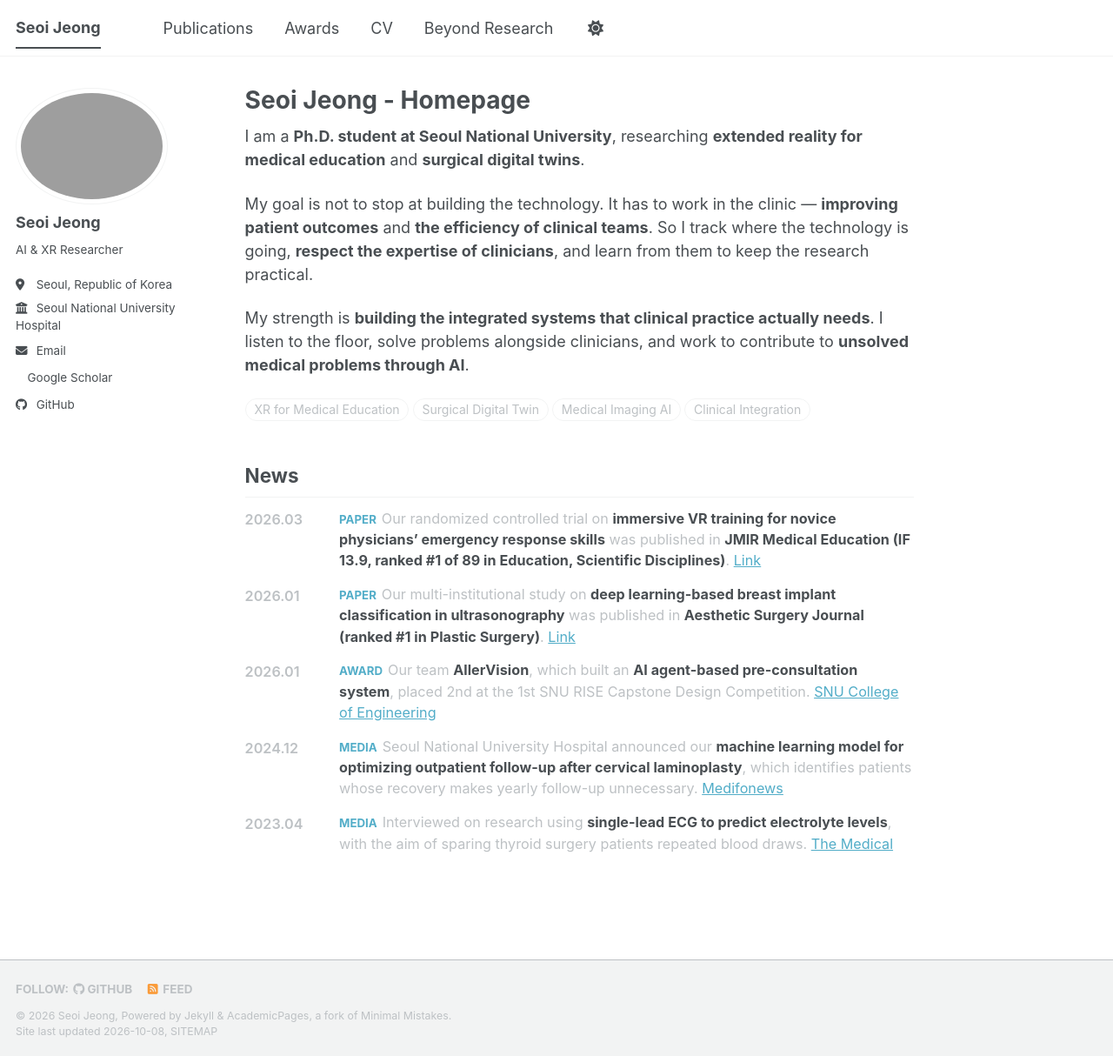
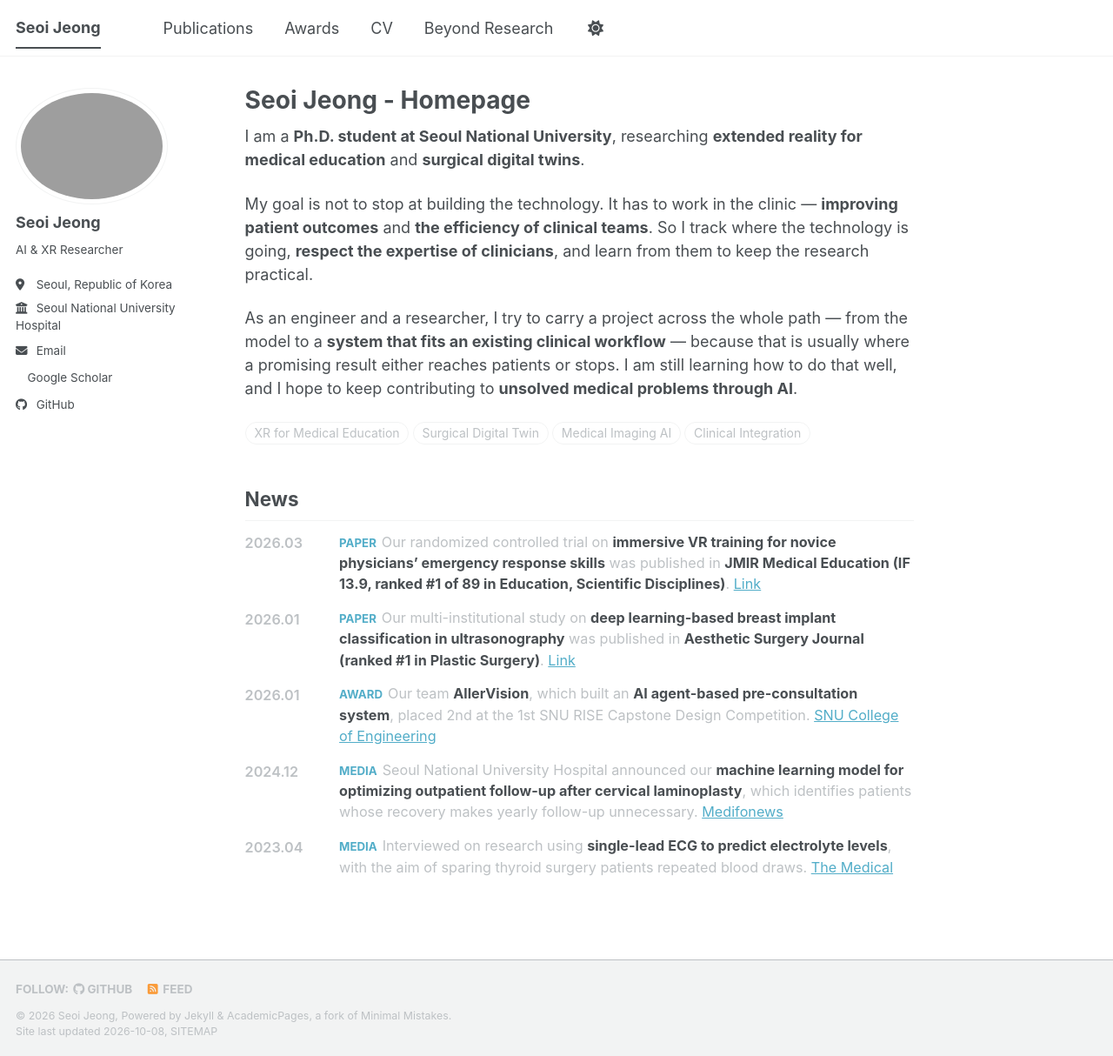
Before and after one commit to higogoc/higogoc.github.io, a Jekyll site: the page built from _pages/about.md, in a window 1280 px wide and 1214 px high. Shown: the whole window at 87% size. Built offline with Jekyll 4.4.1, drawn with Linux system fonts in a browser that asks for light colours; a style sheet for code colours, icons or effects is not loaded.

Commit message:
Reframe the third bio paragraph as approach, not self-assessment
Drop "My strength is ..." and describe instead how the work is carried
out as an engineer and researcher: taking a project from model through
to a system that fits an existing clinical workflow, stated modestly and
pointed at the aim rather than at the author.

Co-Authored-By: Claude Opus 5 <noreply@anthropic.com>

```diff
--- a/_data/profile.yml
+++ b/_data/profile.yml
@@ -9,4 +9,4 @@ keywords:
 bio:
   - "I am a **Ph.D. student at Seoul National University**, researching **extended reality for medical education** and **surgical digital twins**."
   - "My goal is not to stop at building the technology. It has to work in the clinic &mdash; **improving patient outcomes** and **the efficiency of clinical teams**. So I track where the technology is going, **respect the expertise of clinicians**, and learn from them to keep the research practical."
-  - "My strength is **building the integrated systems that clinical practice actually needs**. I listen to the floor, solve problems alongside clinicians, and work to contribute to **unsolved medical problems through AI**."
+  - "As an engineer and a researcher, I try to carry a project across the whole path &mdash; from the model to a **system that fits an existing clinical workflow** &mdash; because that is usually where a promising result either reaches patients or stops. I am still learning how to do that well, and I hope to keep contributing to **unsolved medical problems through AI**."
```
